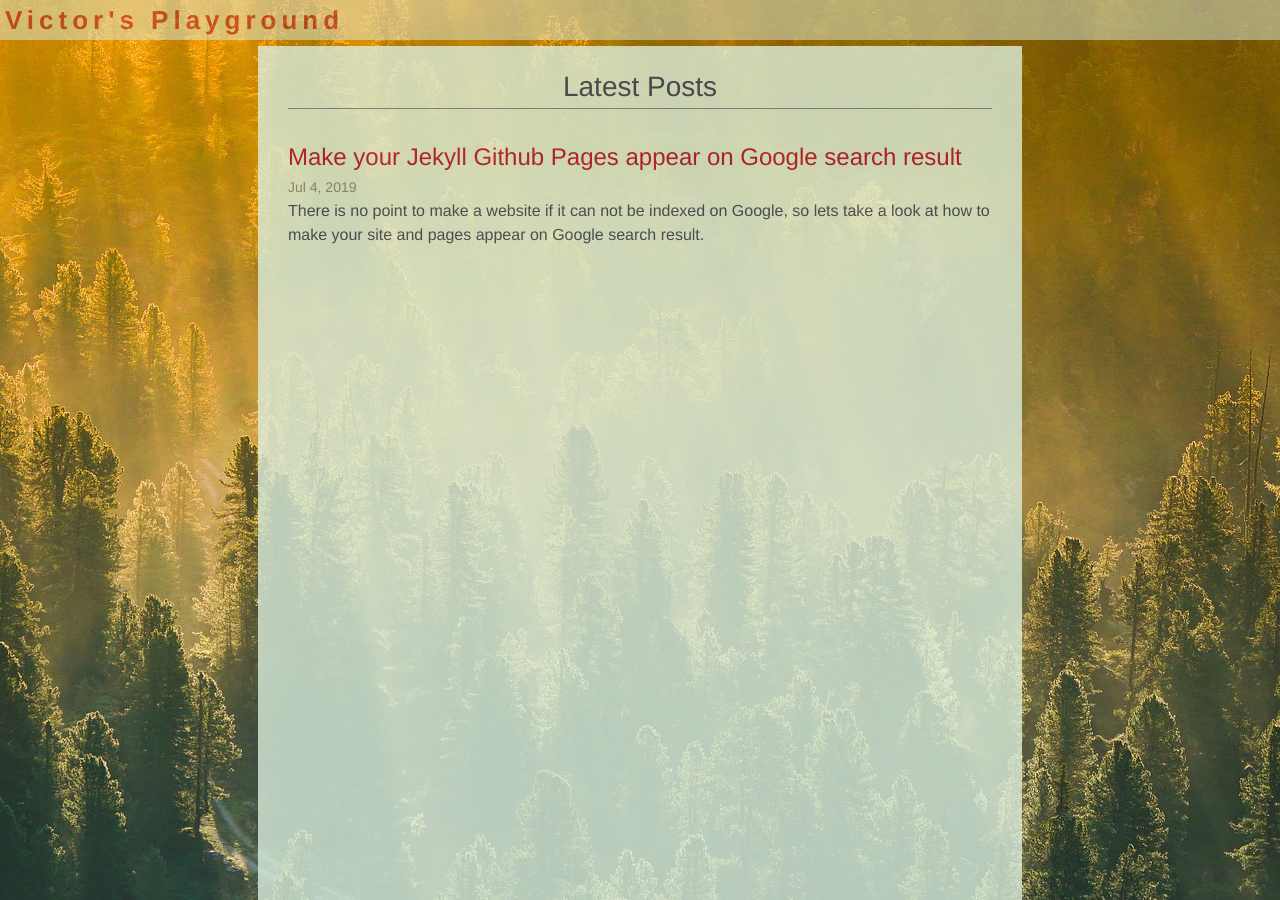
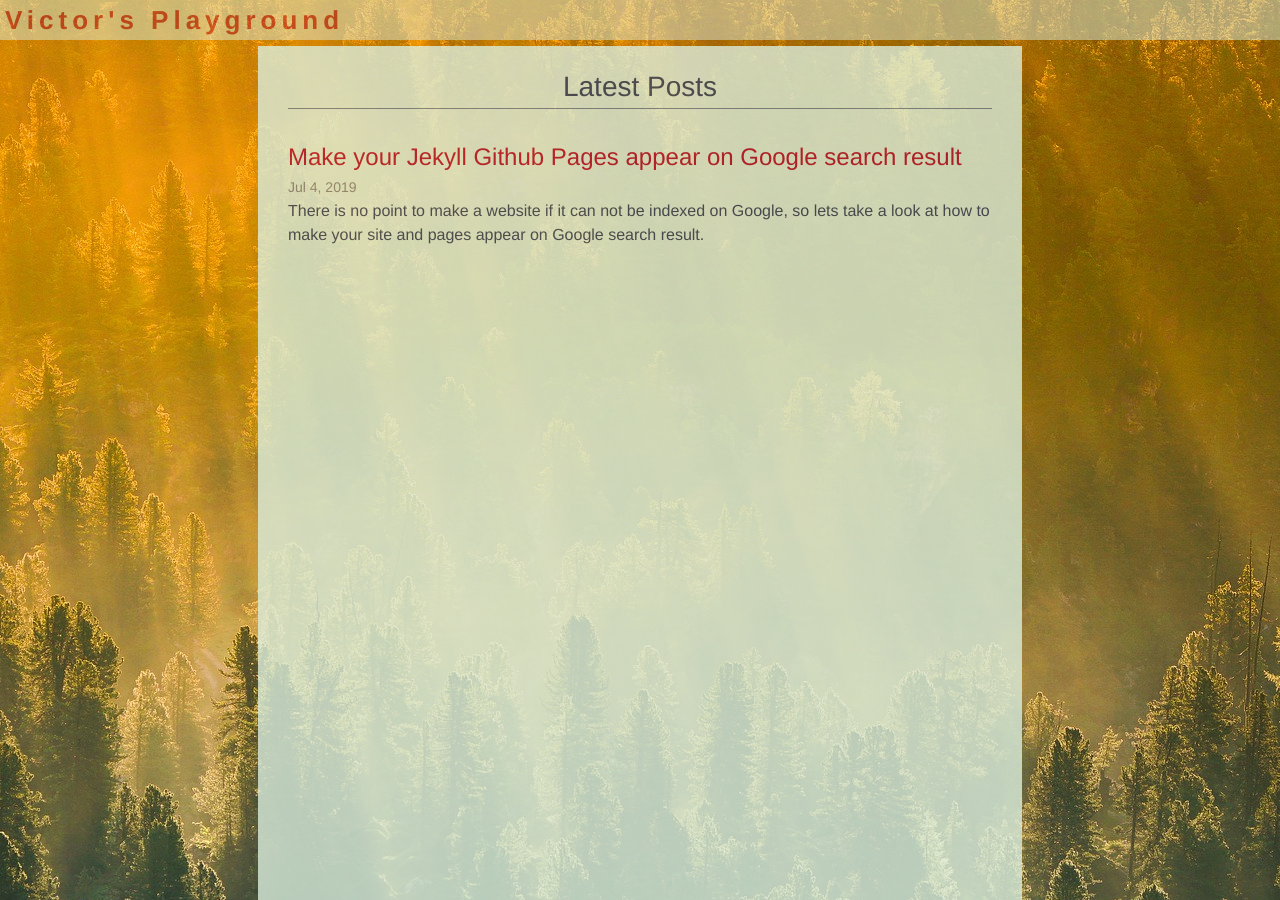
Before and after one commit to Victor2Code/blog, a Jekyll site: the page built from index.md, in a window 1280 px wide and 900 px high. Built offline with Jekyll 4.4.1, drawn with Linux system fonts in a browser that asks for light colours.

Commit message:
change background to center top from center center

```diff
--- a/_sass/minima/_base.scss
+++ b/_sass/minima/_base.scss
@@ -22,7 +22,7 @@ body {
   font: $base-font-weight #{$base-font-size}/#{$base-line-height} $base-font-family;
   color: $text-color;
   #background-color: $background-color;
-  background: url("https://victor2code.github.io/blog/images/forest.jpg") no-repeat center center fixed;
+  background: url("https://victor2code.github.io/blog/images/forest.jpg") no-repeat center top fixed;
   #opacity: 0.8;
   -webkit-text-size-adjust: 100%;
   -webkit-font-feature-settings: "kern" 1;
@@ -30,9 +30,9 @@ body {
        -o-font-feature-settings: "kern" 1;
           font-feature-settings: "kern" 1;
   font-kerning: normal;
-  display: flex;
+  #display: flex;
   height: 100%;
-  flex-direction: column;
+  #flex-direction: column;
 }
 
 
--- a/_sass/minima/_layout.scss
+++ b/_sass/minima/_layout.scss
@@ -6,7 +6,7 @@
   #border-bottom: 1px solid $border-color;
   height: $header-height;
   z-index: 1;
-
+  top:0;
   // header bar positioning
   position: fixed;
   width: 100%;
```
